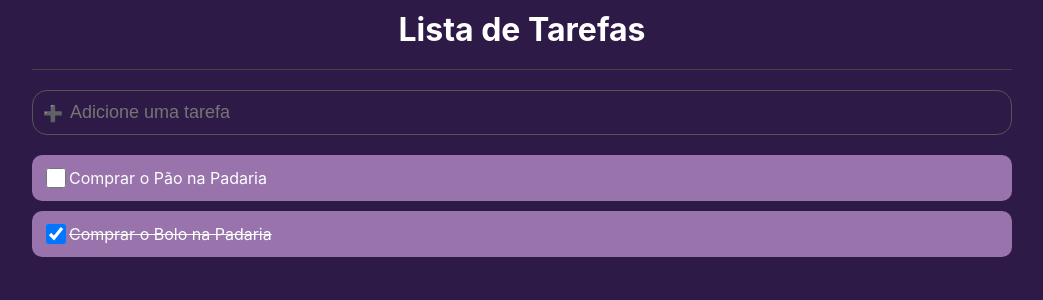
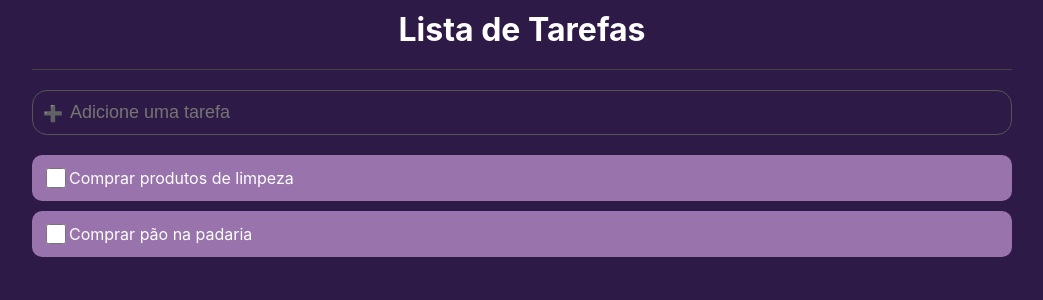
Before and after one commit to pedrogoncaalves/To-Do-List-with-React, a React (Create React App) app in the folder todo/: page / in a window 1280 px wide. Shown: the top 300 px of the page, without its empty margins (118-1161 px from the left). Built offline with nearby package versions, Linux system fonts and the light colour scheme.

Commit message:
finalizando

```diff
--- a/todo/src/App.tsx
+++ b/todo/src/App.tsx
@@ -11,8 +11,8 @@ import { AddArea } from "./components/AddArea";
 // Criando lista de tarefas através do useState do React Hooks
 const App =  () => {
   const [list, setList] = useState<Item[]>([
-    {id: 1, name: 'Comprar o Pão na Padaria', done: false},
-    {id: 2, name: 'Comprar o Bolo na Padaria', done: true}
+    {id: 1, name: 'Comprar produtos de limpeza', done: false},
+    {id: 2, name: 'Comprar pão na padaria', done: false}
   ]);
 
   const handleAddTask = (taskName: string) => {
@@ -27,20 +27,11 @@ const App =  () => {
 
   }
 
-
-
   return (
     <C.Container>
       <C.Area>
         <C.Header>Lista de Tarefas</C.Header>
-
-
         <AddArea onEnter={handleAddTask}/>
-
-
-
-
-
         {list.map((item, index) => (
           <ListItem key={index} item={item}/>
         ))}
@@ -48,11 +39,7 @@ const App =  () => {
       </C.Area>
     </C.Container>
 
-
   )
-
 }
 
-
-
 export default App;
```
Also changed, not shown: todo/package.json (+6 -2 lines), 1 other file (tests, documents, lock files or other folders).
